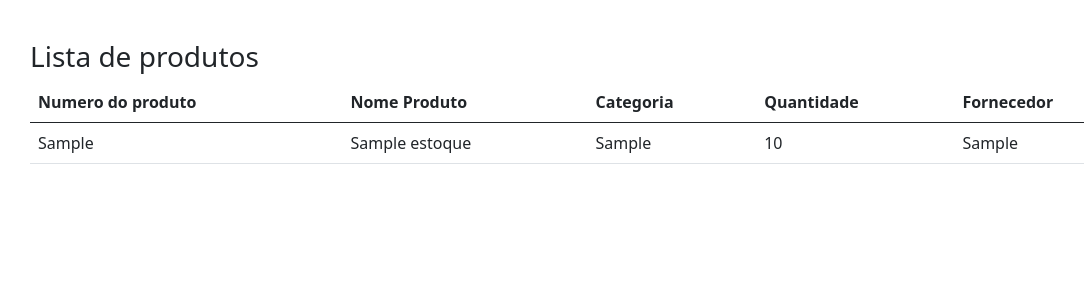
After one commit to lulcas174/controle-de-estoque, a PHP site: page /listarProdutos.php in a window 1280 px wide. The commit adds this page. Shown: the top 300 px of the page, without its empty margins (52-1136 px from the left). Run offline with PHP 8.4, Linux system fonts and the light colour scheme; tables that the repository leaves empty or names only in its code hold one stand-in row (values such as "Sample post").

Commit message:
Adicionado a listagem de produtos

```diff
--- a/InserirProduto.php
+++ b/InserirProduto.php
@@ -1,12 +1,10 @@
 <?php
 include "conexaoBanco.php";
-
     $nroproduto = $_POST['nroProduto'];
     $nomeproduto = $_POST['nomeProduto'];
     $categoria = $_POST['categoria'];
     $quantidade = $_POST['quantidade'];
     $fornecedor = $_POST['fornecedor'];
-
         mysqli_query($link, "insert into estoque (nroProduto, nomeProduto, categoria, quantidade, fornecedor) values ('$nroproduto', '$nomeproduto', '$categoria', '$quantidade', '$fornecedor')");
 ?>
 <link rel="stylesheet" href="./css/bootstrap.css">
@@ -20,3 +18,4 @@ include "conexaoBanco.php";
         </center>
     </div>
 </div>
+<th scope="col">Nro Produto</th>
--- /dev/null
+++ b/listarProdutos.php
@@ -0,0 +1,48 @@
+<!DOCTYPE html>
+<html lang="en">
+
+<head>
+    <link rel="stylesheet" href="./css/bootstrap.css">
+    <title>Document</title>
+</head>
+
+<body>
+    <div class="container" style="margin-top:40px">
+        <h3> Lista de produtos</h3>
+        <table class="table">
+            <thead>
+                <tr>
+                    <th scope="col">Numero do produto</th>
+                    <th scope="col">Nome Produto</th>
+                    <th scope="col">Categoria</th>
+                    <th scope="col">Quantidade</th>
+                    <th scope="col">Fornecedor</th>
+                </tr>
+            </thead>
+                <?php
+                include 'conexaoBanco.php';
+                $sql = mysqli_query($link, 'SELECT * FROM estoque');
+                while ($array = mysqli_fetch_array($sql)) {
+                    //esse A+ variável, significa que eu to dizendo que é ARRAYidEstoque, ARRAYnumeroProduto, so para ficar mais fácil para você, Lucas do futuro
+                    $Aid_estoque = $array['id_estoque'];
+                    $Anroproduto = $array['nroproduto'];
+                    $Anomeproduto = $array['nomeproduto'];
+                    $Acategoria = $array['categoria'];
+                    $Aquantidade = $array['quantidade'];
+                    $Afornecedor = $array['fornecedor'];
+
+                ?>
+                <tr>
+                <td><?php echo $Anroproduto ?></td>
+                <td><?php echo $Anomeproduto ?></td>
+                <td><?php echo $Acategoria ?></td>
+                <td><?php echo $Aquantidade ?></td>
+                <td><?php echo $Afornecedor ?></td>
+                </tr>
+                <?php } ?>
+        </table>
+
+        <script src="./js/bootstrap.js"></script>
+</body>
+
+</html>
```
